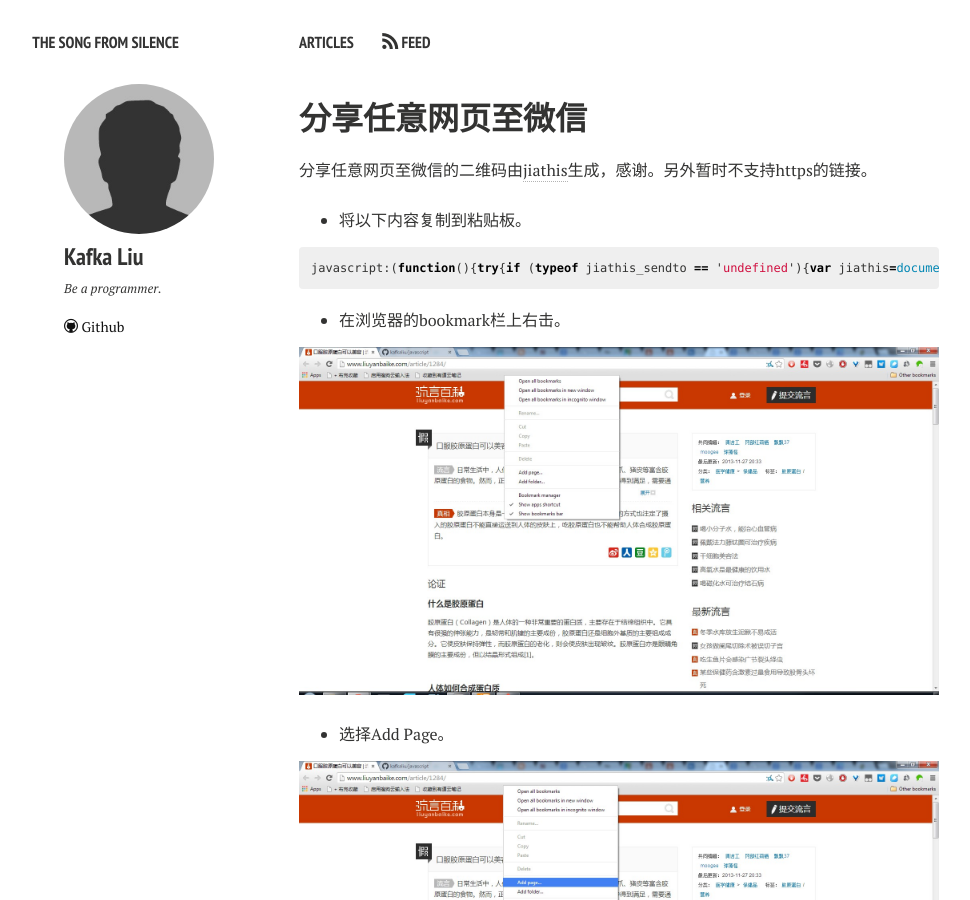
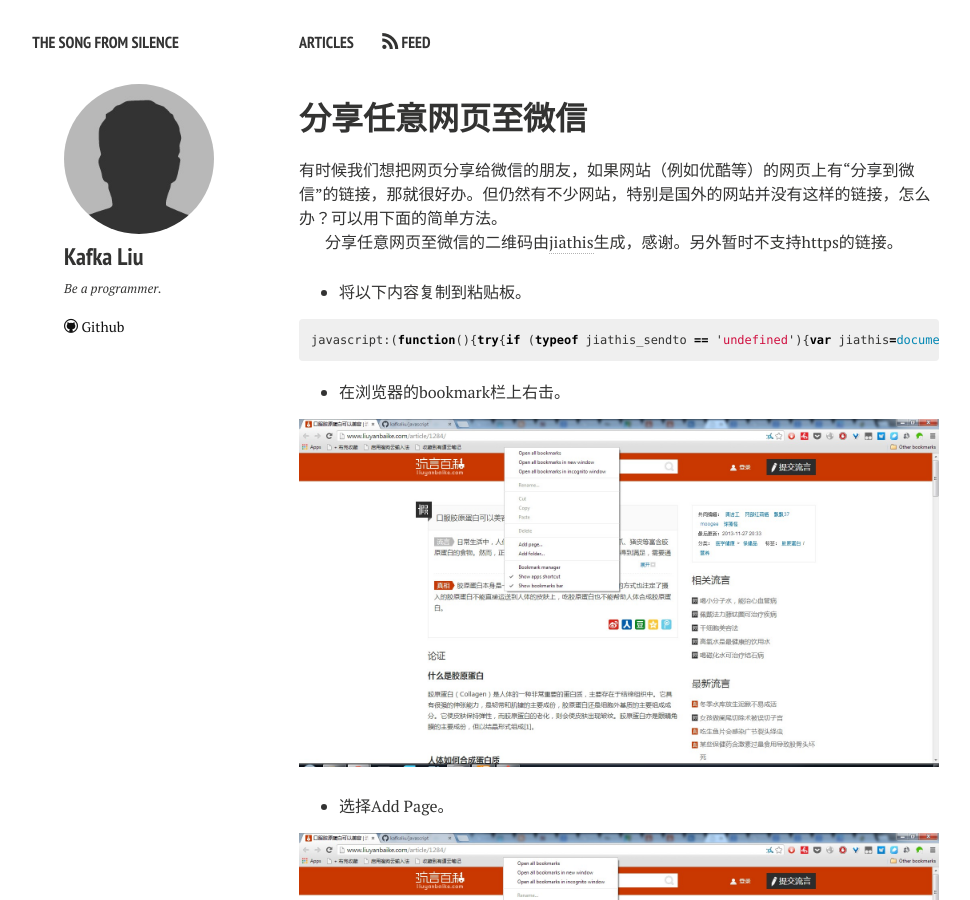
Before and after one commit to kafkaliu/blog, a Jekyll site: the page built from _posts/2013-12-14-share-to-weixin.md, in a window 1280 px wide and 900 px high. Shown: the whole window, without its empty margins (21-991 px from the left). Built offline with Jekyll 4.4.1, drawn with Linux system fonts in a browser that asks for light colours; nearby versions of some CDN libraries; Markdown is read by kramdown in place of the engine named in the settings.

Commit message:
Modify share to weixin.

```diff
--- a/_posts/2013-12-14-share-to-weixin.md
+++ b/_posts/2013-12-14-share-to-weixin.md
@@ -2,9 +2,10 @@
 layout: post
 title:  "分享任意网页至微信"
 date:   2013-12-14 19:50:52
-category: ""
 tags: [JavaScript, 微信]
 ---
+
+有时候我们想把网页分享给微信的朋友，如果网站（例如优酷等）的网页上有“分享到微信”的链接，那就很好办。但仍然有不少网站，特别是国外的网站并没有这样的链接，怎么办？可以用下面的简单方法。
 
 分享任意网页至微信的二维码由<a href="http://jiathis.com" target="_blank">jiathis</a>生成，感谢。另外暂时不支持https的链接。
 
```
